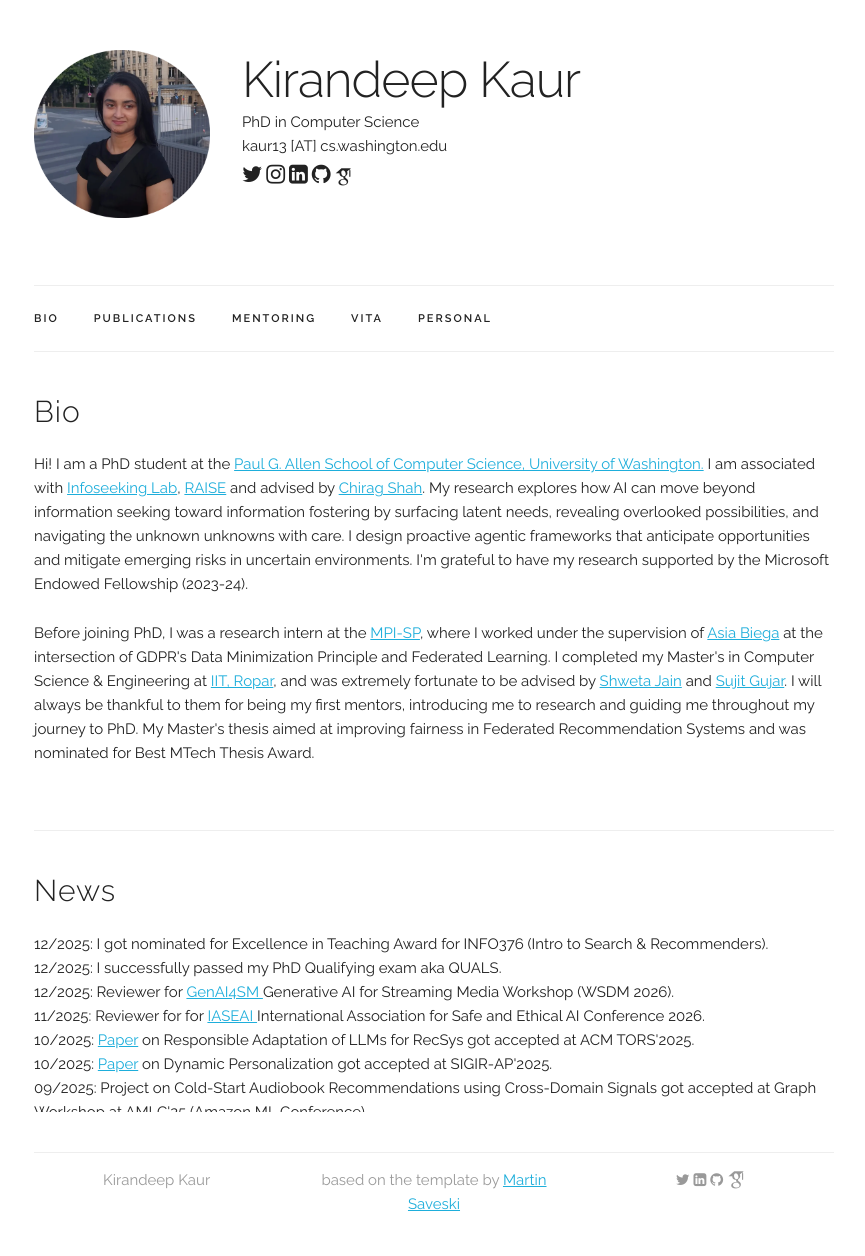
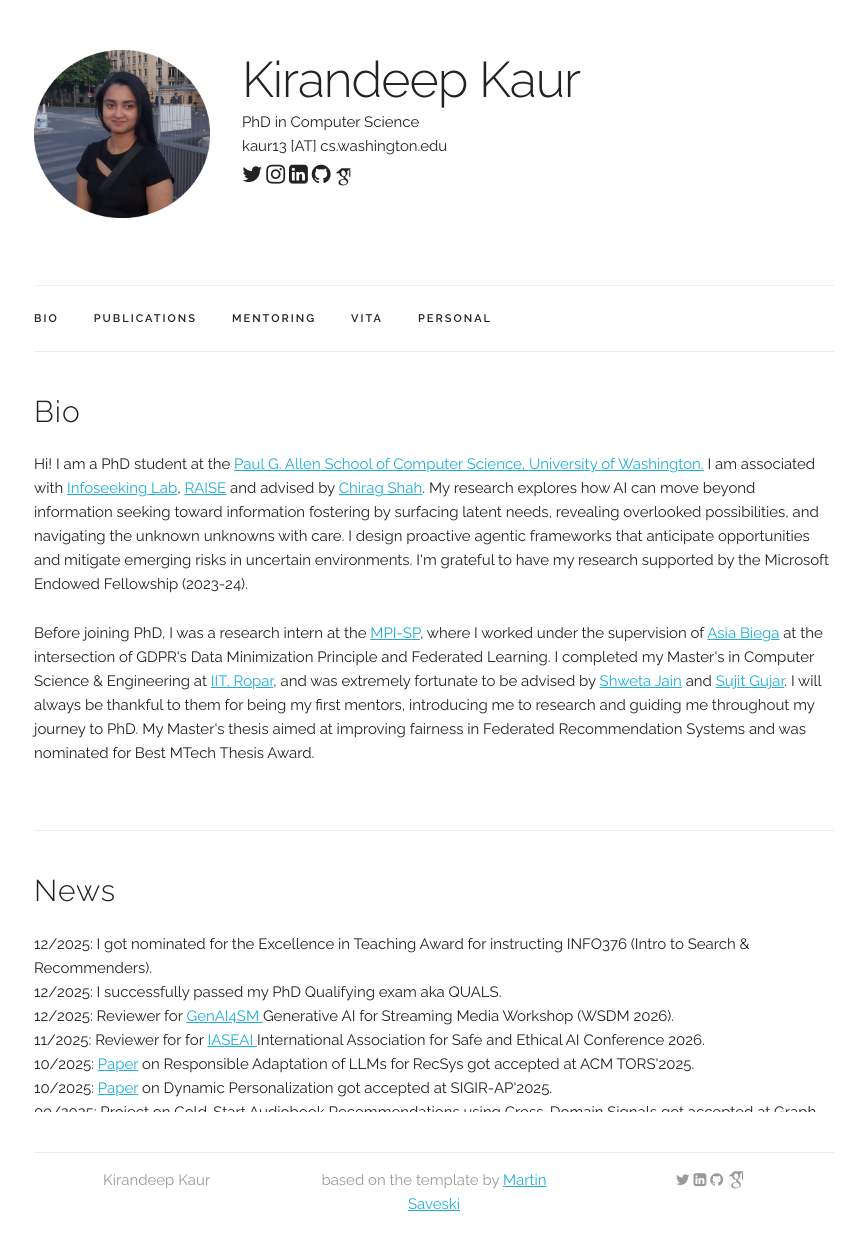
Before and after one commit to i-kiran/i-kiran.github.io, a Jekyll site: the page built from index.html, in a window 1280 px wide. Shown: the whole page, without its empty margins (206-1071 px from the left). Built offline with Jekyll 4.4.1, drawn with Linux system fonts in a browser that asks for light colours; some web fonts are replaced.

Commit message:
Update news title for teaching award nomination

```diff
--- a/_data/news.yaml
+++ b/_data/news.yaml
@@ -1,5 +1,5 @@
 news:
-  - title: "I got nominated for Excellence in Teaching Award for INFO376 (Intro to Search & Recommenders)."
+  - title: "I got nominated for the Excellence in Teaching Award for instructing INFO376 (Intro to Search & Recommenders)."
     date: "12/2025"
 
   - title: "I successfully passed my PhD Qualifying exam aka QUALS."
```
